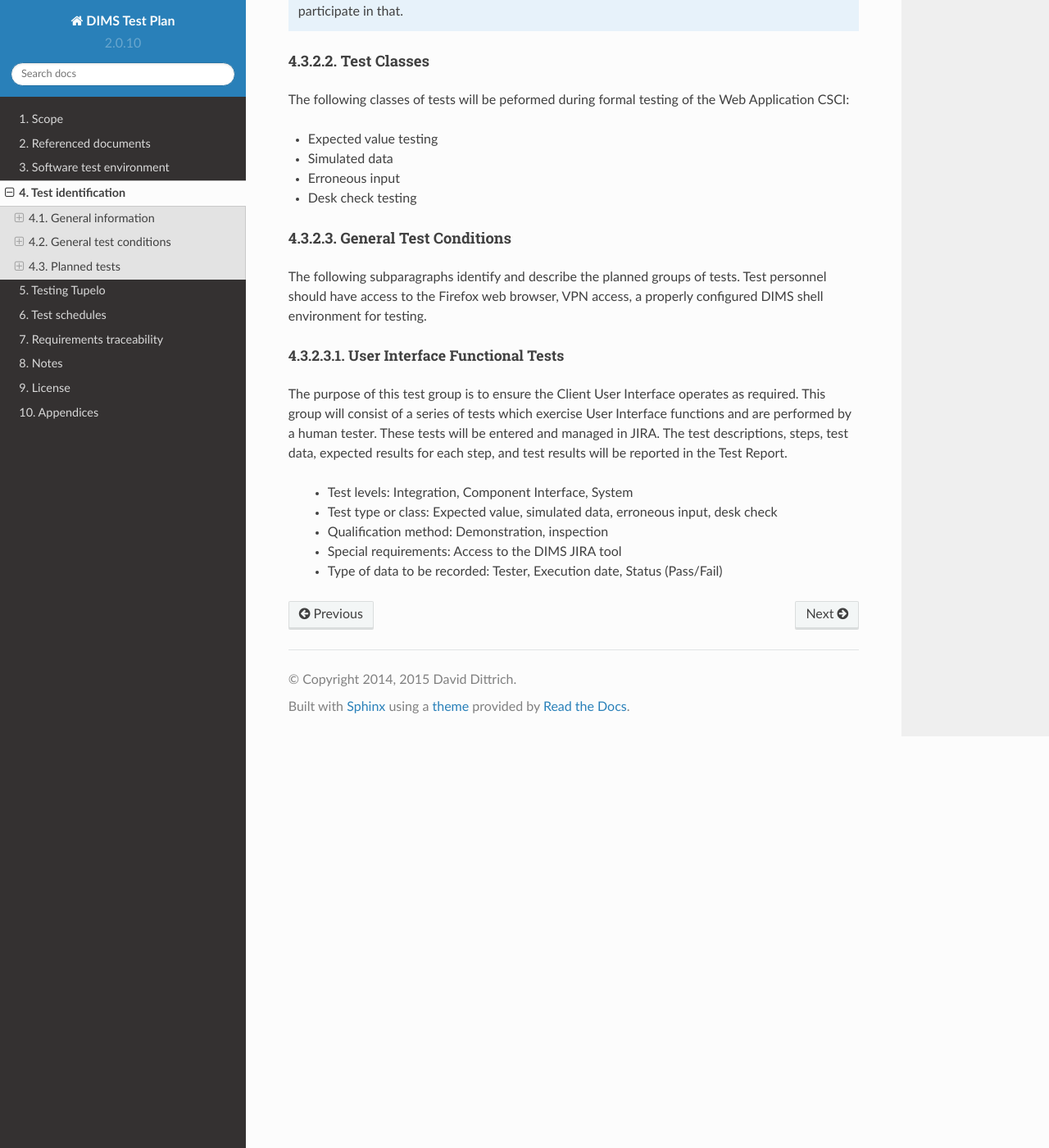
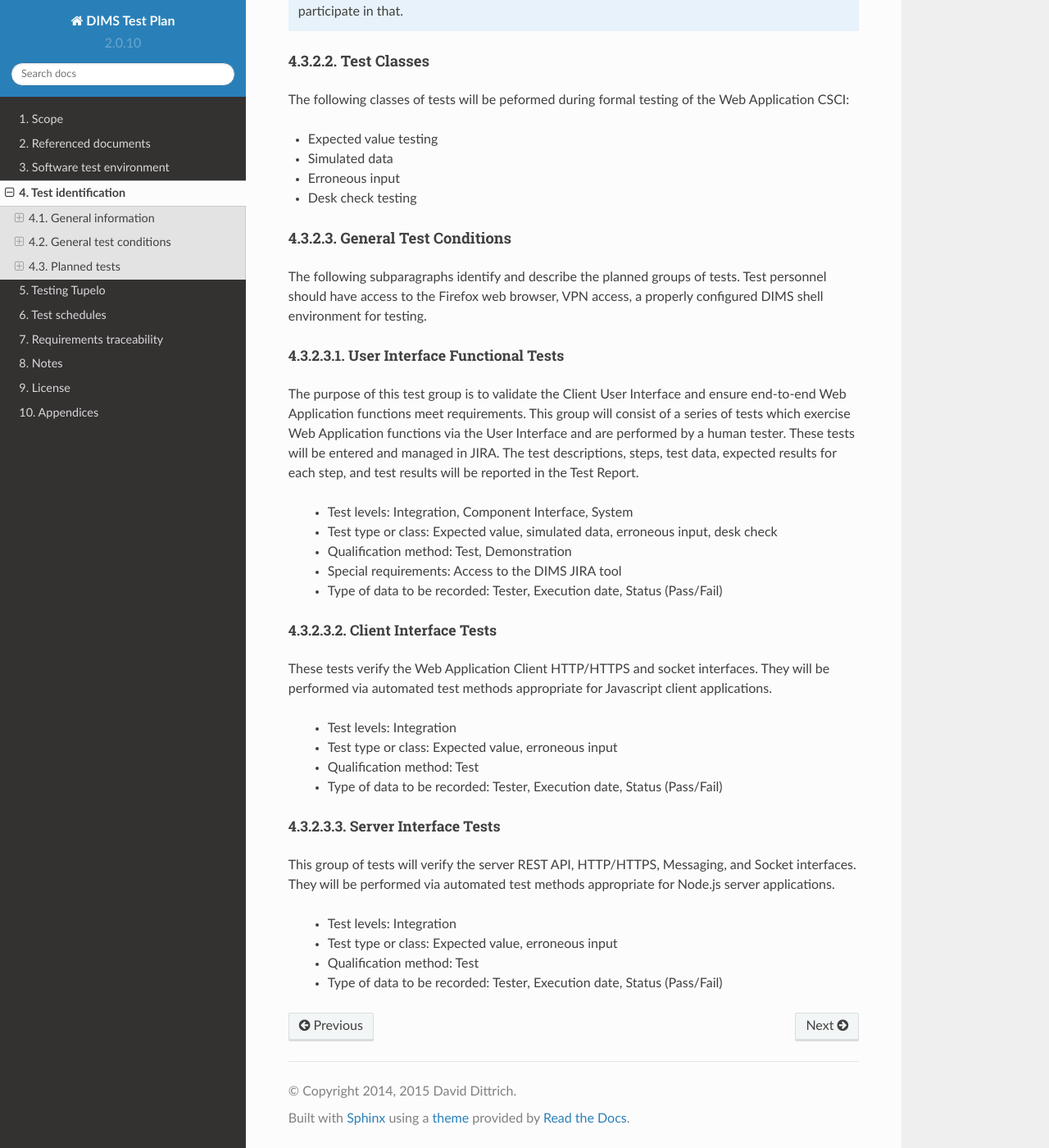
Before and after one commit to uw-dims/dims-tp, a Sphinx documentation site: the page built from source/testidentification.rst, in a window 1280 px wide and 1400 px high, scrolled down 4384 px. Shown: the whole window at 82% size. Built offline with Sphinx 7.4.7 and the Read the Docs theme 2.0.0, drawn with Linux system fonts in a browser that asks for light colours.

Commit message:
Added Client interface test group and Server interface test group

```diff
--- a/source/testidentification.rst
+++ b/source/testidentification.rst
@@ -279,14 +279,40 @@ properly configured DIMS shell environment for testing.
 User Interface Functional Tests
 """""""""""""""""""""""""""""""
 
-The purpose of this test group is to ensure the Client User Interface operates as required.
-This group will consist of a series of tests which exercise User Interface
-functions and are performed by a human tester. These tests will be entered and managed in
+The purpose of this test group is to validate the Client User Interface and
+ensure end-to-end Web Application functions meet requirements.
+This group will consist of a series of tests which exercise Web Application
+functions via the User Interface and are performed by a human tester.
+These tests will be entered and managed in
 JIRA. The test descriptions, steps, test data, expected results for each step,
 and test results will be reported in the Test Report.
 
    + Test levels: Integration, Component Interface, System
    + Test type or class: Expected value, simulated data, erroneous input, desk check
-   + Qualification method: Demonstration, inspection
+   + Qualification method: Test, Demonstration
    + Special requirements: Access to the DIMS JIRA tool
    + Type of data to be recorded: Tester, Execution date, Status (Pass/Fail)
+
+Client Interface Tests
+""""""""""""""""""""""
+
+These tests verify the Web Application Client HTTP/HTTPS and socket interfaces.
+They will be performed via automated test methods appropriate for Javascript
+client applications.
+
+   + Test levels: Integration
+   + Test type or class: Expected value, erroneous input
+   + Qualification method: Test
+   + Type of data to be recorded: Tester, Execution date, Status (Pass/Fail)
+
+Server Interface Tests
+""""""""""""""""""""""
+
+This group of tests will verify the server REST API, HTTP/HTTPS, Messaging,
+and Socket interfaces. They will be performed via automated test methods appropriate
+for Node.js server applications.
+
+   + Test levels: Integration
+   + Test type or class: Expected value, erroneous input
+   + Qualification method: Test
+   + Type of data to be recorded: Tester, Execution date, Status (Pass/Fail)
```
